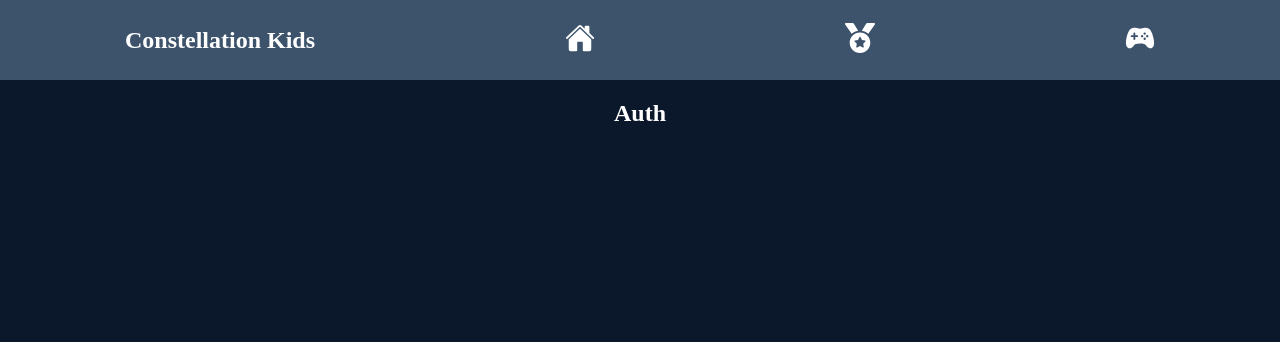
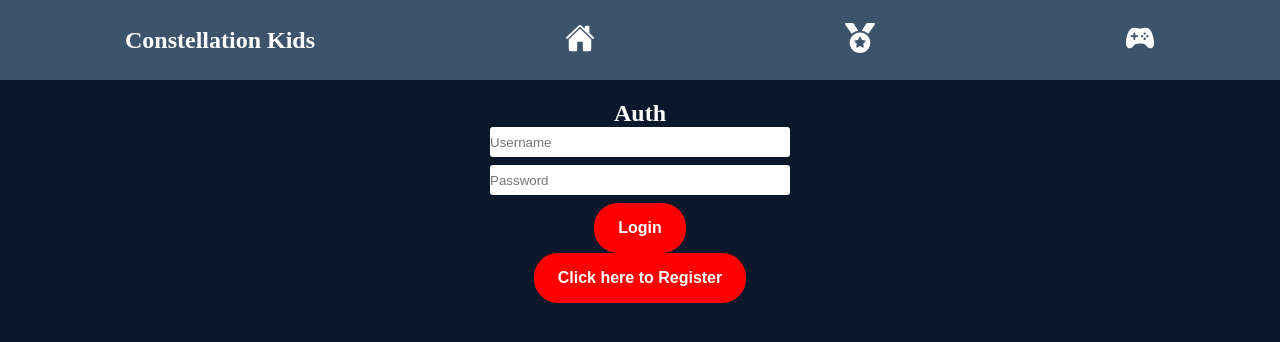
Before and after one commit to brooklynlonghurst/specialization-capstone, a React (Create React App) app: page /auth in a window 1280 px wide. Shown: the top 342 px of the page. Built offline with nearby package versions, Linux system fonts and the light colour scheme.

Commit message:
adds readme.md

```diff
--- a/src/client/screens/Auth.jsx
+++ b/src/client/screens/Auth.jsx
@@ -1,9 +1,19 @@
-import React from "react";
+import React, {useState} from "react";
 
 function Auth() {
+    const [register, setRigster] = useState(false)
+
+    const toggle = () => setRigster(!register)
+
     return (
         <section>
             <h1>Auth</h1>
+            <form>
+                <input type="text" placeholder="Username"></input>
+                <input type="password" placeholder="Password"></input>
+                <button>{register ? "Register" : "Login"}</button>
+            </form>
+            <button>Click here to {!register ? "Register" : "Login"}</button>
         </section>
     )
 }
```
Also changed, not shown: 1 other file (tests, documents, lock files or other folders).
